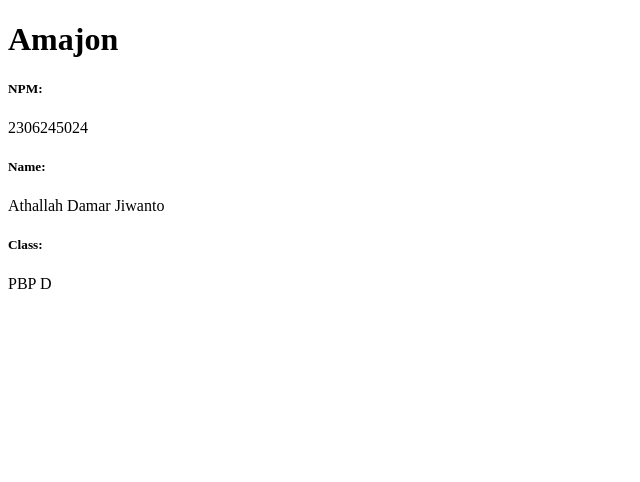
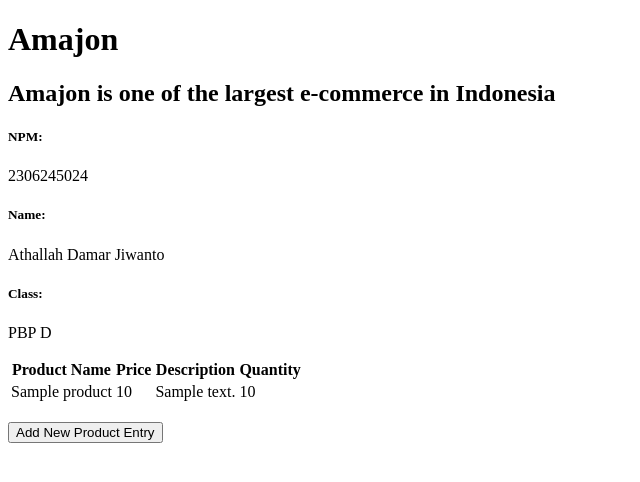
Before and after one commit to AthallahD/amajon, a Django app: page / in a window 1280 px wide. Shown: the top 482 px of the page, without its empty margins (0-640 px from the left). Run offline with Django 5.2, Linux system fonts and the light colour scheme; tables that the repository leaves empty hold one stand-in row (values such as "Sample post").

Commit message:
completing Tugas 3 with several major updates (updating settings.py, urls.py, views.py, models.py, and creating forms.py, create_product_entry.html)

```diff
--- a/amajon/settings.py
+++ b/amajon/settings.py
@@ -55,7 +55,7 @@ ROOT_URLCONF = 'amajon.urls'
 TEMPLATES = [
     {
         'BACKEND': 'django.template.backends.django.DjangoTemplates',
-        'DIRS': [],
+        'DIRS': [BASE_DIR / 'templates'],
         'APP_DIRS': True,
         'OPTIONS': {
             'context_processors': [
--- a/main/models.py
+++ b/main/models.py
@@ -1,6 +1,8 @@
 from django.db import models
+import uuid
 
 class Product(models.Model):
+    id = models.UUIDField(primary_key=True, default=uuid.uuid4, editable=False)
     name = models.CharField(max_length=255)
     price = models.IntegerField()
     description = models.TextField()
--- a/main/templates/main.html
+++ b/main/templates/main.html
@@ -1,15 +1,42 @@
-<!DOCTYPE html>
-<html lang="en">
-    <meta charset="UTF-8">
-    <meta name="viewport" content="width=device-width, initial-scale=1.0">
-    <title>Amajon.com</title>
-    <h1>{{application_name}}</h1>
+{% extends 'base.html' %}
+{% block content %}
+<h1>{{ application_name }}</h1>
 
-    <h5>NPM: </h5>
-    <p>{{ npm }}</p>
-    <h5>Name: </h5>
-    <p>{{ nama }}</p>
-    <h5>Class: </h5>
-    <p>{{ kelas }}</p>
+<h2>Amajon is one of the largest e-commerce in Indonesia</h2>
+<h5>NPM: </h5>
+<p>{{ npm }}<p>
 
-</html>
+<h5>Name:</h5>
+<p>{{ nama }}</p>
+
+<h5>Class:</h5>
+<p>{{ kelas }}</p>
+
+{% if not products %}
+    <p>Belum ada data product pada toko amajon.</p>
+{% else %}
+    <table>
+    <tr>
+        <th>Product Name</th>
+        <th>Price</th>
+        <th>Description</th>
+        <th>Quantity</th>
+    </tr>
+
+    {% for products_entry in products %}
+        <tr>
+            <td>{{products_entry.name}}</td>
+            <td>{{products_entry.price}}</td>
+            <td>{{products_entry.description}}</td>
+            <td>{{products_entry.quantity}}</td>
+        </tr>
+{% endfor %}
+</table>
+{% endif %}
+
+<br />
+
+<a href="{% url 'main:create_product_entry' %}">
+  <button>Add New Product Entry</button>
+</a>
+{% endblock content %}
--- a/main/urls.py
+++ b/main/urls.py
@@ -1,8 +1,13 @@
 from django.urls import path
-from main.views import show_main
+from main.views import show_main, create_product_entry, show_xml, show_json, show_json_by_id, show_xml_by_id
 
 app_name = 'main'
 
 urlpatterns = [
     path('', show_main, name='show_main'),
+    path('create-product-entry', create_product_entry, name='create_product_entry'),
+    path('xml/', show_xml, name='show_xml'),
+    path('json/', show_json, name='show_json'),
+    path('xml/<str:id>', show_xml_by_id, name='show_xml_by_id'),
+    path('json/<str:id>', show_json_by_id, name='show_json_by_id'),
 ]
--- a/main/views.py
+++ b/main/views.py
@@ -1,11 +1,44 @@
-from django.shortcuts import render
+from django.shortcuts import render, redirect
+from main.forms import ProductForm
+from main.models import Product
+from django.http import HttpResponse
+from django.core import serializers
 
 def show_main(request):
+    product_entries = Product.objects.all()
+
     context = {
         'application_name' : 'Amajon',
         'nama': 'Athallah Damar Jiwanto',
         'npm': '2306245024',
         'kelas': 'PBP D',
+        'products': product_entries
     }
 
     return render(request, "main.html", context)
+
+def create_product_entry(request):
+    form = ProductForm(request.POST or None)
+
+    if form.is_valid() and request.method == "POST":
+        form.save()
+        return redirect('main:show_main')
+
+    context = {'form': form}
+    return render(request, "create_product_entry.html", context)
+
+def show_xml(request):
+    data = Product.objects.all()
+    return HttpResponse(serializers.serialize("xml", data), content_type="application/xml")
+
+def show_json(request):
+    data = Product.objects.all()
+    return HttpResponse(serializers.serialize("json", data), content_type="application/json")
+
+def show_xml_by_id(request, id):
+    data = Product.objects.filter(pk=id)
+    return HttpResponse(serializers.serialize("xml", data), content_type="application/xml")
+
+def show_json_by_id(request, id):
+    data = Product.objects.filter(pk=id)
+    return HttpResponse(serializers.serialize("json", data), content_type="application/json")
--- /dev/null
+++ b/templates/base.html
@@ -0,0 +1,13 @@
+{% load static %}
+<!DOCTYPE html>
+<html lang="en">
+  <head>
+    <meta charset="UTF-8" />
+    <meta name="viewport" content="width=device-width, initial-scale=1.0" />
+    {% block meta %} {% endblock meta %}
+  </head>
+
+  <body>
+    {% block content %} {% endblock content %}
+  </body>
+</html>
```
Also changed, not shown: main/forms.py (added, +7 -0 lines), main/templates/create_product_entry.html (added, +18 -0 lines), README.md, main/migrations/0003_alter_product_id.py (added), readme_images/JSON by id.png (added), readme_images/JSON.png (added), readme_images/XML by id.png (added), readme_images/XML.png (added).
